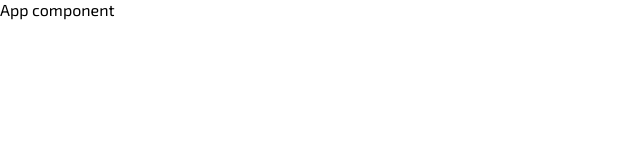
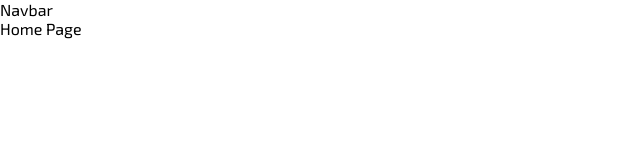
Before and after one commit to sbraende/videogame-store, a React (Vite) app: page / in a window 1280 px wide. Shown: the top 160 px of the page, without its empty margins (0-640 px from the left). Built offline with nearby package versions, Linux system fonts and the light colour scheme.

Commit message:
feat: routes

```diff
--- a/src/App.jsx
+++ b/src/App.jsx
@@ -1,9 +1,13 @@
+import { Outlet } from "react-router-dom";
 import styles from "./App.module.css";
 
 function App() {
   return (
     <>
-      <div>App component</div>
+      <nav>Navbar</nav>
+      <div>
+        <Outlet />
+      </div>
     </>
   );
 }
--- a/src/main.jsx
+++ b/src/main.jsx
@@ -1,11 +1,13 @@
 import { StrictMode } from "react";
 import { createRoot } from "react-dom/client";
 import "./index.css";
+import App from "./App.jsx";
+import { RouterProvider } from "react-router-dom";
+import { router } from "./routes/routes.jsx";
 
-import App from "./App.jsx";
 createRoot(document.getElementById("root")).render(
   // <StrictMode>
-  <App />
+  <RouterProvider router={router} />
 
   // </StrictMode>,
 );
--- a/src/pages/Home/Home.jsx
+++ b/src/pages/Home/Home.jsx
@@ -1,7 +1,7 @@
 import styles from "./Home.module.css";
 
 const Home = () => {
-  return <section></section>;
+  return <section>Home Page</section>;
 };
 
 export default Home;
--- a/src/pages/SignIn/SignIn.jsx
+++ b/src/pages/SignIn/SignIn.jsx
@@ -1,7 +1,7 @@
 import styles from "./SignIn.module.css";
 
 const SignIn = () => {
-  return <div></div>;
+  return <div>Sign in</div>;
 };
 
 export default SignIn;
--- a/src/pages/SignUp/SignUp.jsx
+++ b/src/pages/SignUp/SignUp.jsx
@@ -1,7 +1,7 @@
 import styles from "./SignUp.module.css";
 
 const SignUp = () => {
-  return <div></div>;
+  return <div>Sign up</div>;
 };
 
 export default SignUp;
--- /dev/null
+++ b/src/routes/routes.jsx
@@ -0,0 +1,39 @@
+// Importing routing components
+import {
+  createBrowserRouter,
+  createRoutesFromElements,
+  Route,
+} from "react-router-dom";
+// Import pages
+import App from "../App.jsx";
+import Home from "../pages/Home/Home.jsx";
+import GamesList from "../pages/GamesList/GamesList.jsx";
+import GameDetails from "../pages/GameDetails/GameDetails.jsx";
+import Cart from "../pages/Cart/Cart.jsx";
+import Checkout from "../pages/Checkout/Checkout.jsx";
+import OrderConfirmation from "../pages/OrderConfirmation/OrderConfirmation.jsx";
+import SignUp from "../pages/SignUp/SignUp.jsx";
+import SignIn from "../pages/SignIn/SignIn.jsx";
+import VerifyEmail from "../pages/VerifyEmail/VerifyEmail.jsx";
+import Profile from "../pages/Profile/Profile.jsx";
+import Contact from "../pages/Contact/Contact.jsx";
+import NotFound from "../pages/NotFound/NotFound.jsx";
+
+export const router = createBrowserRouter(
+  createRoutesFromElements(
+    <Route path="/" element={<App />}>
+      <Route index element={<Home />} />
+      <Route path="/games" element={<GamesList />} />
+      <Route path="/games/:id" element={<GameDetails />} />
+      <Route path="/cart" element={<Cart />} />
+      <Route path="/checkout" element={<Checkout />} />
+      <Route path="/order-confirmation" element={<OrderConfirmation />} />
+      <Route path="/sign-up" element={<SignUp />} />
+      <Route path="/sign-in" element={<SignIn />} />
+      <Route path="/verify-email" element={<VerifyEmail />} />
+      <Route path="/profile" element={<Profile />} />
+      <Route path="/contact" element={<Contact />} />
+      <Route path="*" element={<NotFound />} />
+    </Route>
+  )
+);
```
